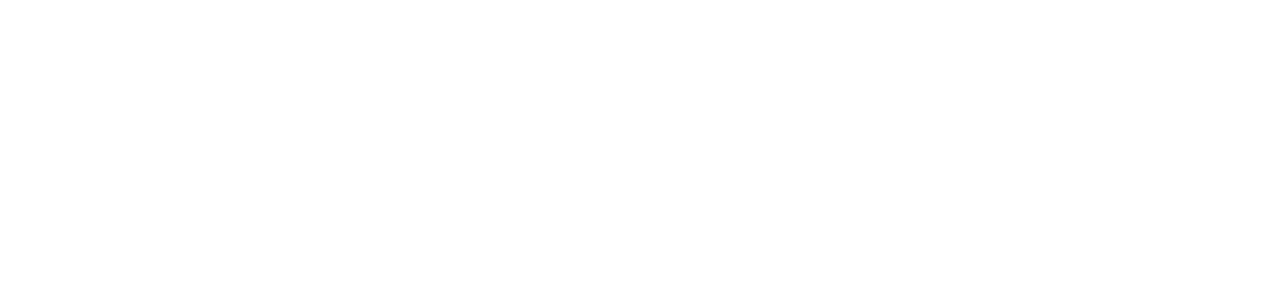
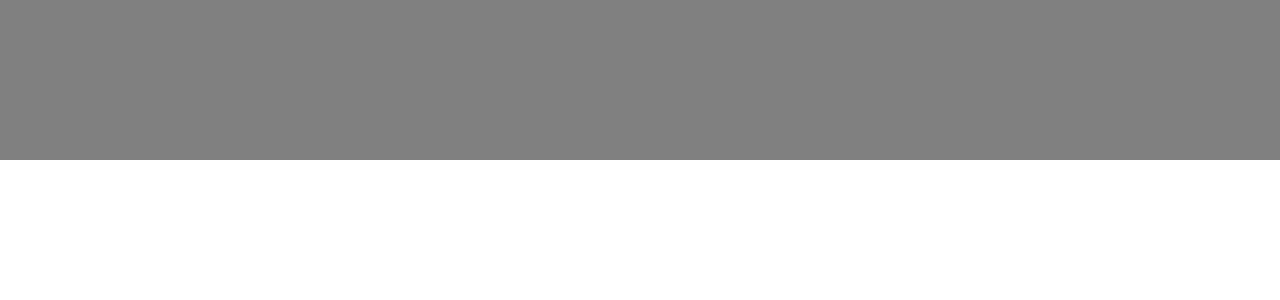
Before and after one commit to nicksolony/portfolio-frontend, a React (Create React App) app: page / in a window 1280 px wide. Shown: the top 300 px of the page. Built offline with nearby package versions, Linux system fonts and the light colour scheme.

Commit message:
added scss file with layout set up

```diff
--- a/package.json
+++ b/package.json
@@ -34,5 +34,9 @@
       "last 1 firefox version",
       "last 1 safari version"
     ]
+  },
+  "devDependencies": {
+    "sass": "^1.37.0",
+    "sass-loader": "^12.1.0"
   }
 }
--- a/src/App.js
+++ b/src/App.js
@@ -1,6 +1,9 @@
 import logo from './logo.svg';
+
+//need to get logo from Anya to add it here
+
 import './App.css';
-
+import './App.scss';
 function App() {
   return (
     <div className="App">
--- /dev/null
+++ b/src/App.scss
@@ -0,0 +1,13 @@
+@import './styles/layout';
+
+*{
+    padding: 0;
+    margin: 0;
+    box-sizing: border-box;
+}
+
+body {
+    color: grey;
+    font-family: Impact, Haettenschweiler, 'Arial Narrow Bold', sans-serif;
+    font-size: .2rem;
+}
--- /dev/null
+++ b/src/styles/_layout.scss
@@ -0,0 +1,12 @@
+.App {
+    .header {
+        height: 20%;
+        width: 100vw;
+        background-color: grey;
+        position: fixed;
+    }
+
+    .content {
+
+    }
+}
```
Also changed, not shown: 2 other files (tests, documents, lock files or other folders).
